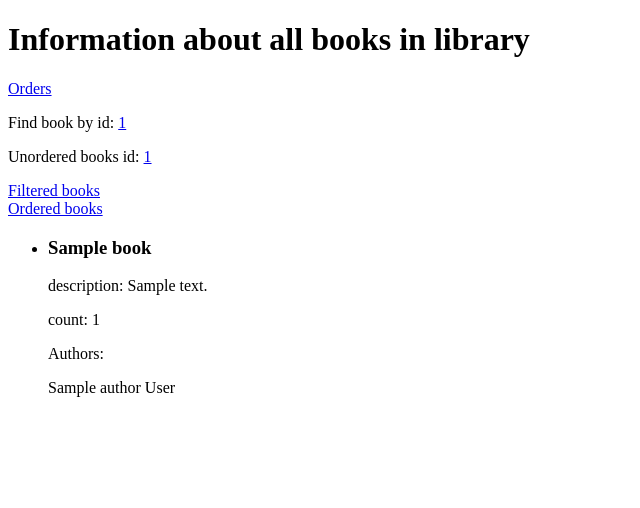
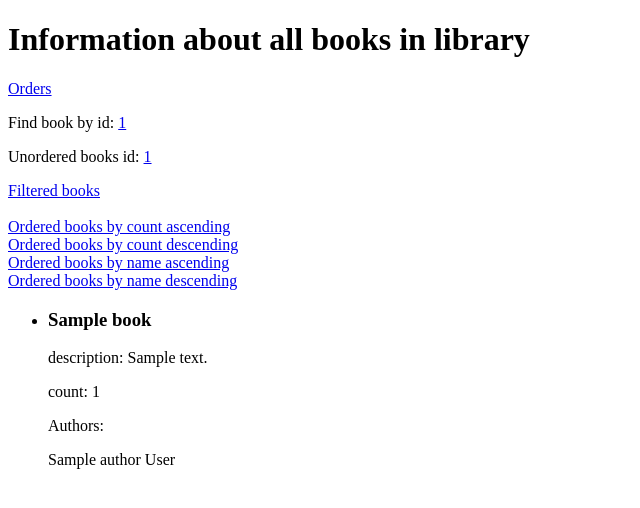
Before and after one commit to PythonMarathon001/sprint14-om7-s16-team21, a Django app: template book/templates/book/allbooks.html in a window 1280 px wide. Shown: the top 508 px of the page, without its empty margins (0-640 px from the left). Run offline with Django 3.2, Linux system fonts and the light colour scheme; the template is opened without the code that fills it: most values are stand-ins (such as "Sample title", 1, 10 or a date in 2020).

Commit message:
book ordering finished

```diff
--- a/book/templates/book/allbooks.html
+++ b/book/templates/book/allbooks.html
@@ -20,8 +20,11 @@
         {% endfor %}
     </p>
 
-    <a href="{% url 'book:filtered_books' %}">Filtered books</a><br>
-    <a href="{% url 'book:ordered_books' %}">Ordered books</a>
+    <a href="{% url 'book:filtered_books' %}">Filtered books</a><br><br>
+    <a href="{% url 'book:ordered_books_count_ascending' %}">Ordered books by count ascending</a><br>
+    <a href="{% url 'book:ordered_books_count_descending' %}">Ordered books by count descending</a><br>
+    <a href="{% url 'book:ordered_books_name_ascending' %}">Ordered books by name ascending</a><br>
+    <a href="{% url 'book:ordered_books_name_descending' %}">Ordered books by name descending</a><br>
 
 
     <ul>
--- a/book/urls.py
+++ b/book/urls.py
@@ -19,7 +19,11 @@ urlpatterns = [
     path('allbooks', views.allbooks, name='allbooks'),
     path('allbooks/<int:pk>/', views.ID_BookView.as_view(), name='id_book'),
     path('allbooks/filters/', views.filtered_books, name='filtered_books'),
-    path('allbooks/order_by/', views.ordered_books, name='ordered_books'),
+    path('allbooks/order_by_count_asc/', views.ordered_books_count_ascending, name='ordered_books_count_ascending'),
+    path('allbooks/order_by_count_dsc/', views.ordered_books_count_descending, name='ordered_books_count_descending'),
+    path('allbooks/order_by_name_asc/', views.ordered_books_name_ascending, name='ordered_books_name_ascending'),
+    path('allbooks/order_by_name_dsc/', views.ordered_books_name_descending, name='ordered_books_name_descending'),
+
     # path('<int:pk>/results/', views.ResultsView.as_view(), name='results'),
     # path('<int:question_id>/vote/', views.vote, name='vote'),
 ]
```
Also changed, not shown: book/views.py (+24 -4 lines).
